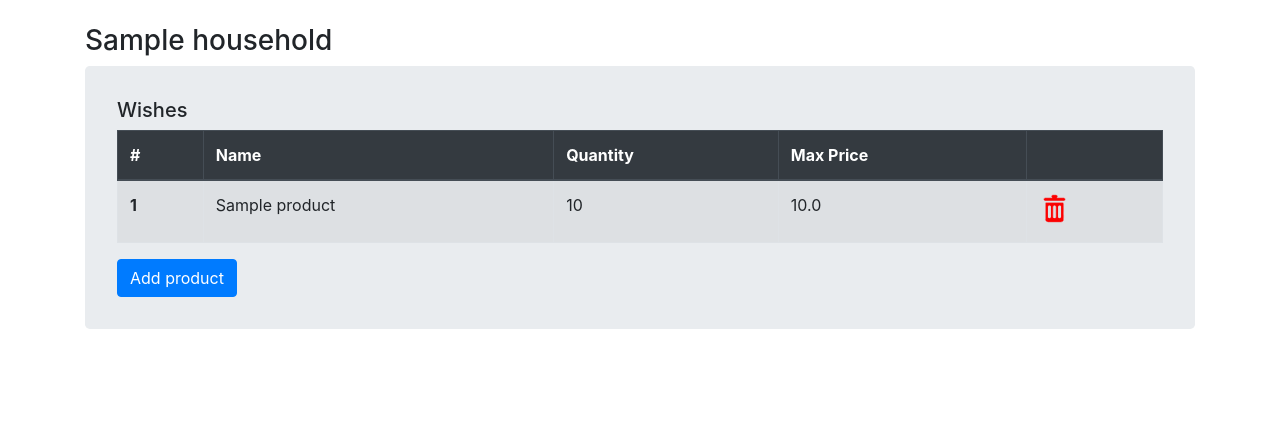
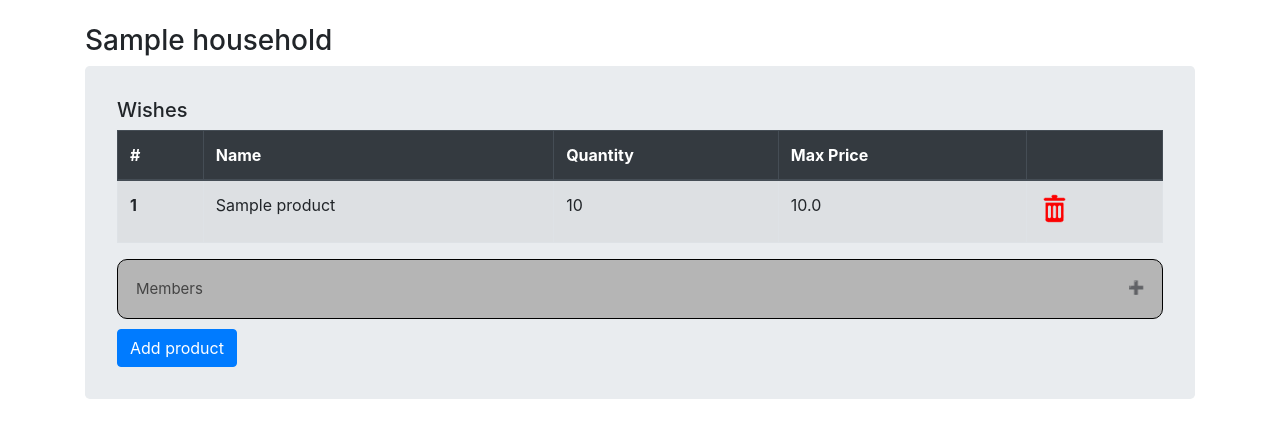
Before and after one commit to Seqrous/ThingsWeNeedRedefined, a Django app: page /main/ in a window 1280 px wide. Shown: the part 56-494 px from the top of the page. Run offline with Django 3.2, Linux system fonts and the light colour scheme; a user stored in the database is signed in; tables that the repository leaves empty hold one stand-in row (values such as "Sample post"); some libraries are stand-ins or nearby versions.

Commit message:
Added members collapsible with list displaying the members

```diff
--- a/ThingsWeNeed/shopping_app/templates/shopping_app/index.html
+++ b/ThingsWeNeed/shopping_app/templates/shopping_app/index.html
@@ -83,6 +83,16 @@
                     {% else %}
                         <h5>No products or wishes here</h5>
                     {% endif %}
+
+                    <button type="button" class="collapsible">Members</button>
+                    <div class="content">
+                        <ul class="list-group list-group-flush">
+                            {% for member in household.members.all %}
+                                <li id='member-list-element' class="list-group-item">{{ member.username }}</li>
+                            {% endfor %}
+                          </ul>
+                    </div>
+
                     <!-- Button to trigger the modal -->
                     <button id="button-modal-{{ user.username }}-{{ household.slug }}" type='button' class='btn btn-primary button-modal' data-toggle='modal' data-target='#productModal'>Add product</button>
                 </div>
--- a/ThingsWeNeed/static/shopping_app/css/master.css
+++ b/ThingsWeNeed/static/shopping_app/css/master.css
@@ -2,3 +2,52 @@
     padding-top: 2em;
     padding-bottom: 2em;
 }
+
+/* COLLAPSIBLE */
+
+/* Style the button that is used to open and close the collapsible content */
+.collapsible {
+    background-color: #b5b5b5;
+    color: #444;
+    cursor: pointer;
+    padding: 18px;
+    width: 100%;
+    border: 1px solid black;
+    border-radius: 10px;
+    text-align: left;
+    outline: none;
+    font-size: 15px;
+    margin-bottom: 10px;
+  }
+
+  /* Add a background color to the button if it is clicked on (add the .active class with JS), and when you move the mouse over it (hover) */
+  .active, .collapsible:hover {
+    background-color: #ccc;
+  }
+
+  /* Style the collapsible content. Note: hidden by default */
+  .content {
+    padding: 2px 18px;
+    display: none;
+    overflow: hidden;
+    background-color: #f1f1f1;
+    border: 1px solid #ccc;
+    border-radius: 10px;
+    margin-bottom: 10px;
+  }
+
+  .collapsible:after {
+    content: '\02795'; /* Unicode character for "plus" sign (+) */
+    font-size: 13px;
+    color: white;
+    float: right;
+    margin-left: 5px;
+  }
+
+  .active:after {
+    content: "\2796"; /* Unicode character for "minus" sign (-) */
+  }
+
+  #member-list-element {
+      background-color: #f1f1f1;
+  }
--- a/ThingsWeNeed/static/shopping_app/js/master.js
+++ b/ThingsWeNeed/static/shopping_app/js/master.js
@@ -19,3 +19,19 @@ $(".remove-product-button").each(function(index) {
         form.attr('action', redirect)
     })
 })
+
+// COLLAPSIBLE
+var coll = document.getElementsByClassName("collapsible");
+var i;
+
+for (i = 0; i < coll.length; i++) {
+  coll[i].addEventListener("click", function() {
+    this.classList.toggle("active");
+    var content = this.nextElementSibling;
+    if (content.style.display === "block") {
+      content.style.display = "none";
+    } else {
+      content.style.display = "block";
+    }
+  });
+}
```
